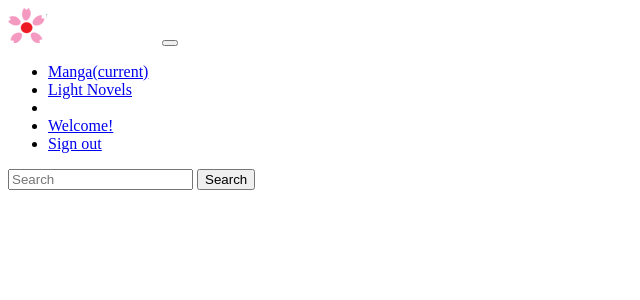
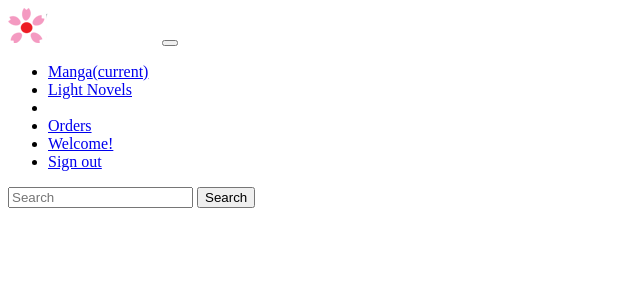
Before and after one commit to ethanreiarevalo/okaeri, a PHP site: page /user/nav.php in a window 1280 px wide. Shown: the top 300 px of the page, without its empty margins (0-640 px from the left). Run offline with PHP 8.4, Linux system fonts and the light colour scheme.

Commit message:
Update nav.php

```diff
--- a/user/nav.php
+++ b/user/nav.php
@@ -23,6 +23,9 @@
             </li>
                 <a class="nav-link text-white-50" href="cart.php"><i class="fa fa-shopping-cart"></i></a>
             <li>
+            <li class="nav-item">
+                <a class="nav-link text-white-50" href="trackall.php">Orders</a>
+            </li>
             </li>
             <li class="nav-item">
                 <a class="nav-link text-white-50" href="account-settings.php">Welcome!</a>
```
